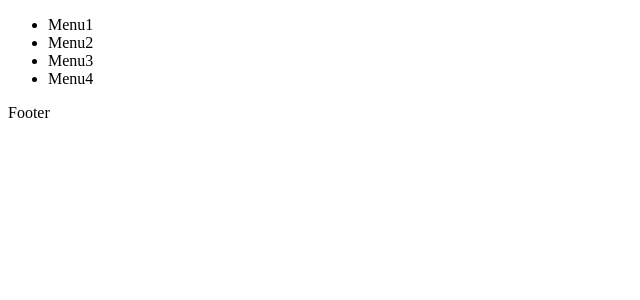
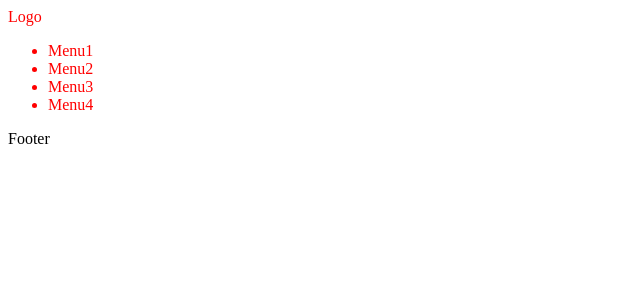
Before and after one commit to fpiola/c-reactjs, a React (Create React App) app: page / in a window 1280 px wide. Shown: the top 300 px of the page, without its empty margins (0-640 px from the left). Built offline with nearby package versions, Linux system fonts and the light colour scheme.

Commit message:
estrutura

```diff
--- /dev/null
+++ b/src/components/header/Header.css
@@ -0,0 +1,3 @@
+.app-header{
+    color: red;
+}
--- a/src/components/header/Header.js
+++ b/src/components/header/Header.js
@@ -1,17 +1,12 @@
 import React from 'react'
-
+import './Header.css'
+import Menu from '../menu/Menu'
 
 function Header() {
     return (
-        <div class="Header">
-            <nav>
-                <ul>
-                    <li>Menu1</li>
-                    <li>Menu2</li>
-                    <li>Menu3</li>
-                    <li>Menu4</li>
-                </ul>
-            </nav>
+        <div class="app-header">
+            <div class="app-header__logo">Logo</div>
+            <Menu />
         </div>
     )
 }
--- /dev/null
+++ b/src/components/menu/Menu.js
@@ -0,0 +1,17 @@
+import React from 'react'
+import './Menu.css'
+
+function Menu(){
+    return(
+        <nav class="header-menu">
+                <ul>
+                    <li>Menu1</li>
+                    <li>Menu2</li>
+                    <li>Menu3</li>
+                    <li>Menu4</li>
+                </ul>
+        </nav>
+    )
+}
+
+export default Menu
```
Also changed, not shown: src/components/menu/Menu.css (added).
